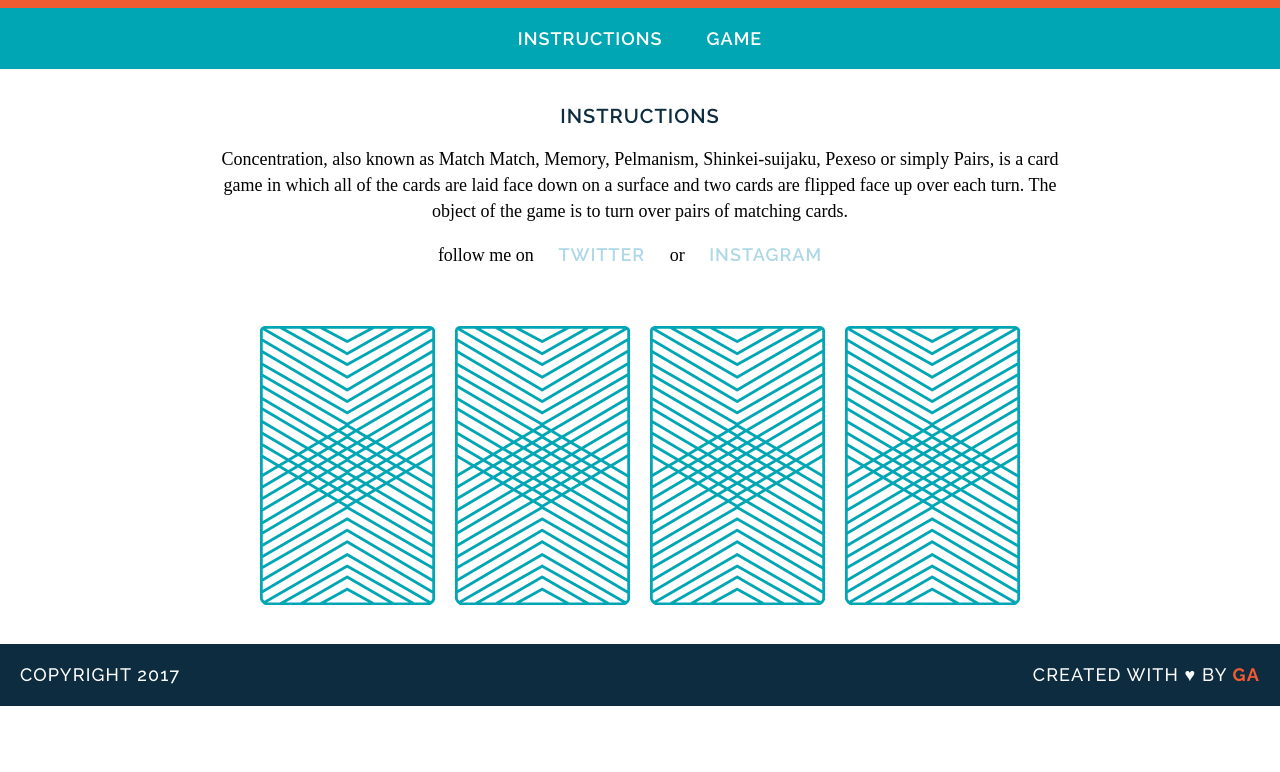
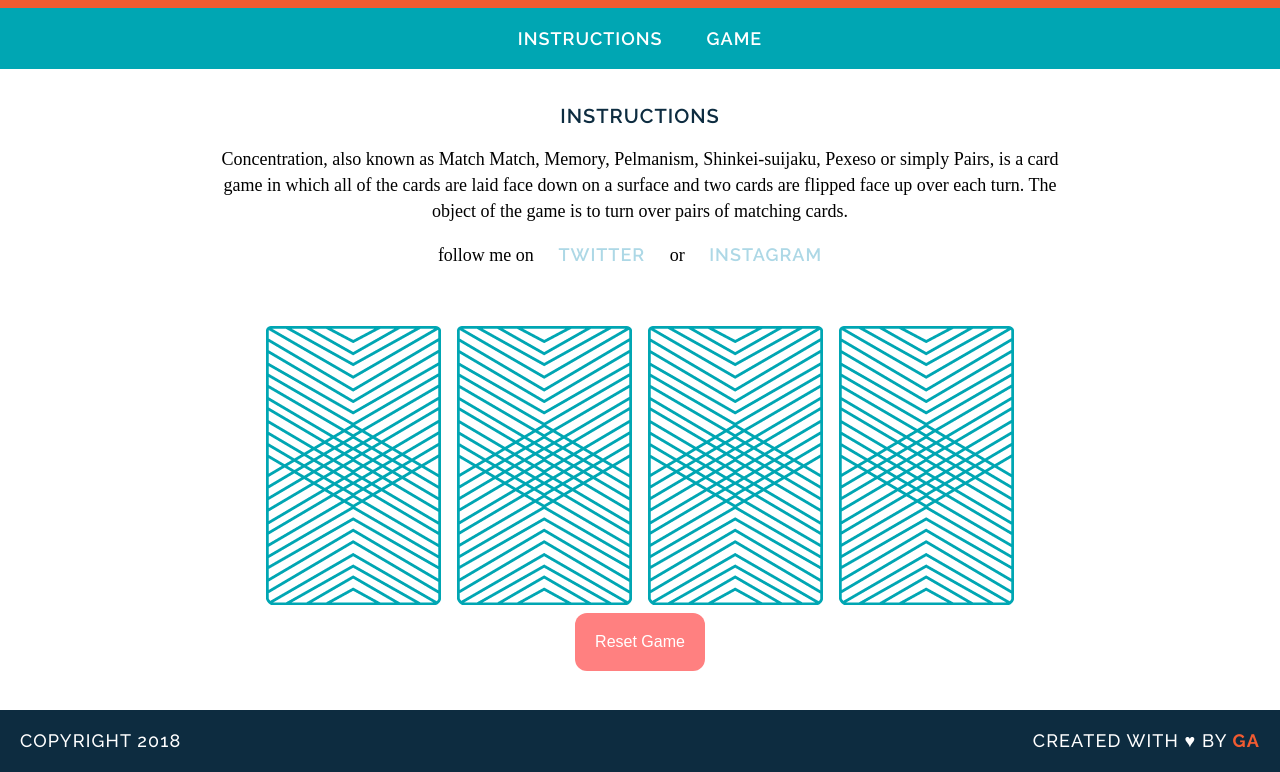
Before and after one commit to sarahalawfi/wdi-fundamentals-memorygame, a plain HTML site: page memory_game/index.html in a window 1280 px wide. Shown: the part 105-877 px from the top of the page. Before the commit the page ends 811 px from the top, so only its background shows below. Drawn offline with Linux system fonts and the light colour scheme; a web font is replaced by a local one.

Commit message:
created game logic

```diff
--- a/memory_game/css/style.css
+++ b/memory_game/css/style.css
@@ -43,7 +43,7 @@ header{
 nav{
 	background-color:#00A6B3;
 	padding:20px 0;
-<!-- nav bar items to scroll down to their respected positions on the page-->
+
    position: -webkit-sticky; /* Safari */
   position: sticky;
   top: 0;
@@ -87,3 +87,17 @@ font-size: 0;
 a:hover {
 border-color: white;
 }
+
+#Reset {
+  background-color: #ff8080;
+  border: none;
+  color: white;
+  padding: 20px;
+  text-align: center;
+  text-decoration: none;
+  display: inline-block;
+  font-size: 16px;
+  margin: 4px 2px;
+  cursor: pointer;
+  border-radius: 12px;
+}
--- a/memory_game/index.html
+++ b/memory_game/index.html
@@ -28,16 +28,19 @@
 
 	<p>follow me on <a style="color:lightblue;" href="https://twitter.com/s_sara1995s">Twitter</a> or <a style="color:lightblue;" href="https://www.instagram.com/sara.1416s/">instagram</a></p>
 
-   <div>
- <img src="images/back.png" alt="Queen of Diamonds">
- <img src="images/back.png" alt="Queen of Hearts">
- <img src="images/back.png" alt="King of Diamonds">
- <img src="images/back.png" alt="King of Hearts">
-  </div>
+  <div id="game-board" class="board clearfix"></div>
+<!-- <div>
+<img src="images/back.png" alt="Queen of Diamonds">
+<img src="images/back.png" alt="Queen of Hearts">
+<img src="images/back.png" alt="King of Diamonds">
+<img src="images/back.png" alt="King of Hearts">
+</div> -->
+   <button id="Reset" >Reset Game</button>
+
 </main>
 
 <footer class="clearfix">
-<p class="copyright">Copyright 2017</p>
+<p class="copyright">Copyright 2018</p>
 <p class="message">Created with &hearts; by <span class="name">GA</span></p>
 	</footer>
 
--- a/memory_game/js/main.js
+++ b/memory_game/js/main.js
@@ -1,9 +1,4 @@
 
-/*if (cardsInPlay[0] === cardsInPlay[1]) {
-console.log("You found a match!");
-} else {
-console.log("Sorry, try again.");
-}*/
 
 var cards = [
 {
@@ -41,18 +36,40 @@ alert("Sorry, try again.");
 
 
 
-var flipCard = function(cardId){
+var flipCard = function(){
+
+var cardId = this.getAttribute('data-id');
 
 console.log("User flipped"+" "+cards[cardId].rank);
 cardsInPlay.push(cards[cardId].rank);
 console.log(cards[cardId].cardImage);
 console.log(cards[cardId].suit);
 
+this.setAttribute('src',cards[cardId].cardImage);
+
 if(cardsInPlay.length===2){
 	checkForMatch();
+}
+};
+
+var createBoard = function(){
+for(var i=0; i<cards.length; i++){
+	var cardElement = document.createElement('img');
+	cardElement.setAttribute('src',"images/back.png");
+	cardElement.setAttribute('data-id', i);
+	cardElement.addEventListener('click', flipCard);
+	document.getElementById('game-board').appendChild(cardElement);
 }
 
 };
 
-flipCard(0);
-flipCard(2);
+
+createBoard();
+
+// for reset game it will reloading the page
+var resetGame = function(){
+	window.location.reload();
+}
+
+var reset = document.getElementById('Reset');
+reset.addEventListener('click',resetGame);
```
